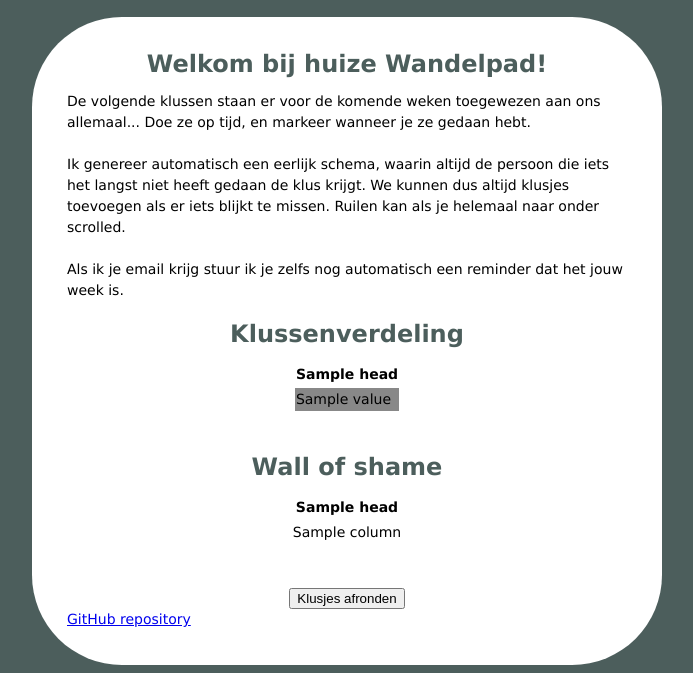
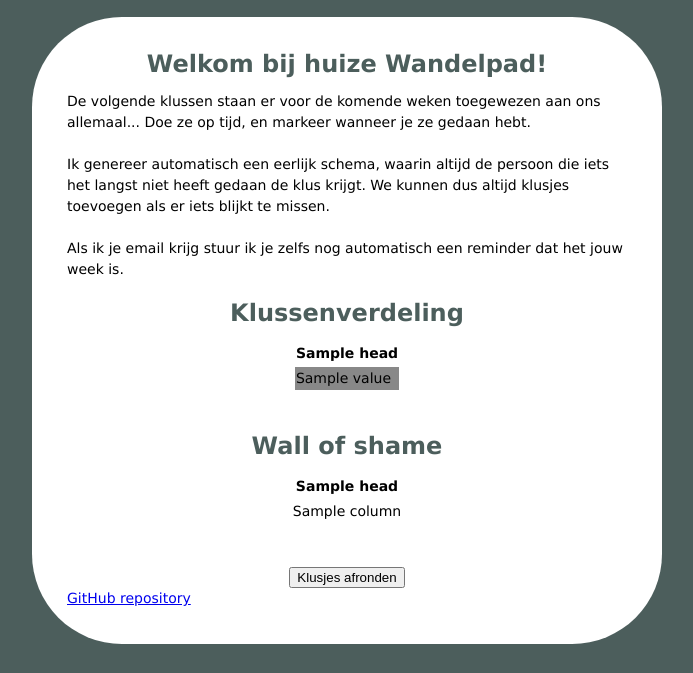
Before and after one commit to dgoldsb/household-hub, a Flask app: template apps/hub/templates/start.html in a window 1280 px wide. Shown: the part 301-974 px from the top of the page, without its empty margins (293-986 px from the left). After the commit the page ends 945 px from the top, so only its background shows below. Run offline with Flask 2, Linux system fonts and the light colour scheme; the template is opened without the code that fills it: most values are stand-ins (such as "Sample title", 1, 10 or a date in 2020).

Commit message:
Removed trading reference

```diff
--- a/apps/hub/templates/start.html
+++ b/apps/hub/templates/start.html
@@ -83,8 +83,7 @@
         De volgende klussen staan er voor de komende weken toegewezen aan ons allemaal...
         Doe ze op tijd, en markeer wanneer je ze gedaan hebt.<br><br>
         Ik genereer automatisch een eerlijk schema, waarin altijd de persoon die iets het langst niet heeft gedaan de klus krijgt.
-        We kunnen dus altijd klusjes toevoegen als er iets blijkt te missen.
-        Ruilen kan als je helemaal naar onder scrolled.<br><br>
+        We kunnen dus altijd klusjes toevoegen als er iets blijkt te missen.<br><br>
         Als ik je email krijg stuur ik je zelfs nog automatisch een reminder dat het jouw week is.
 
         <br><br>
```
